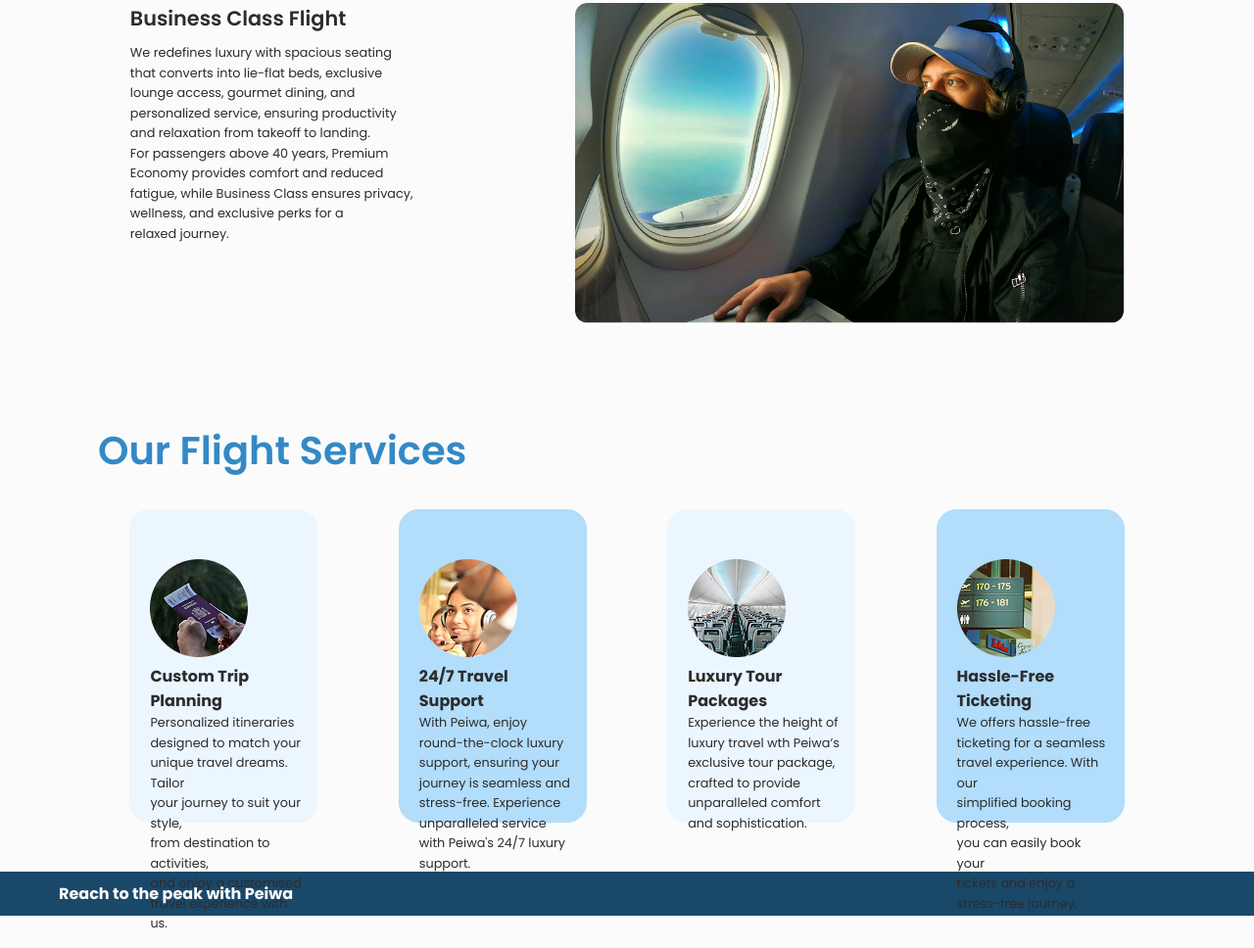
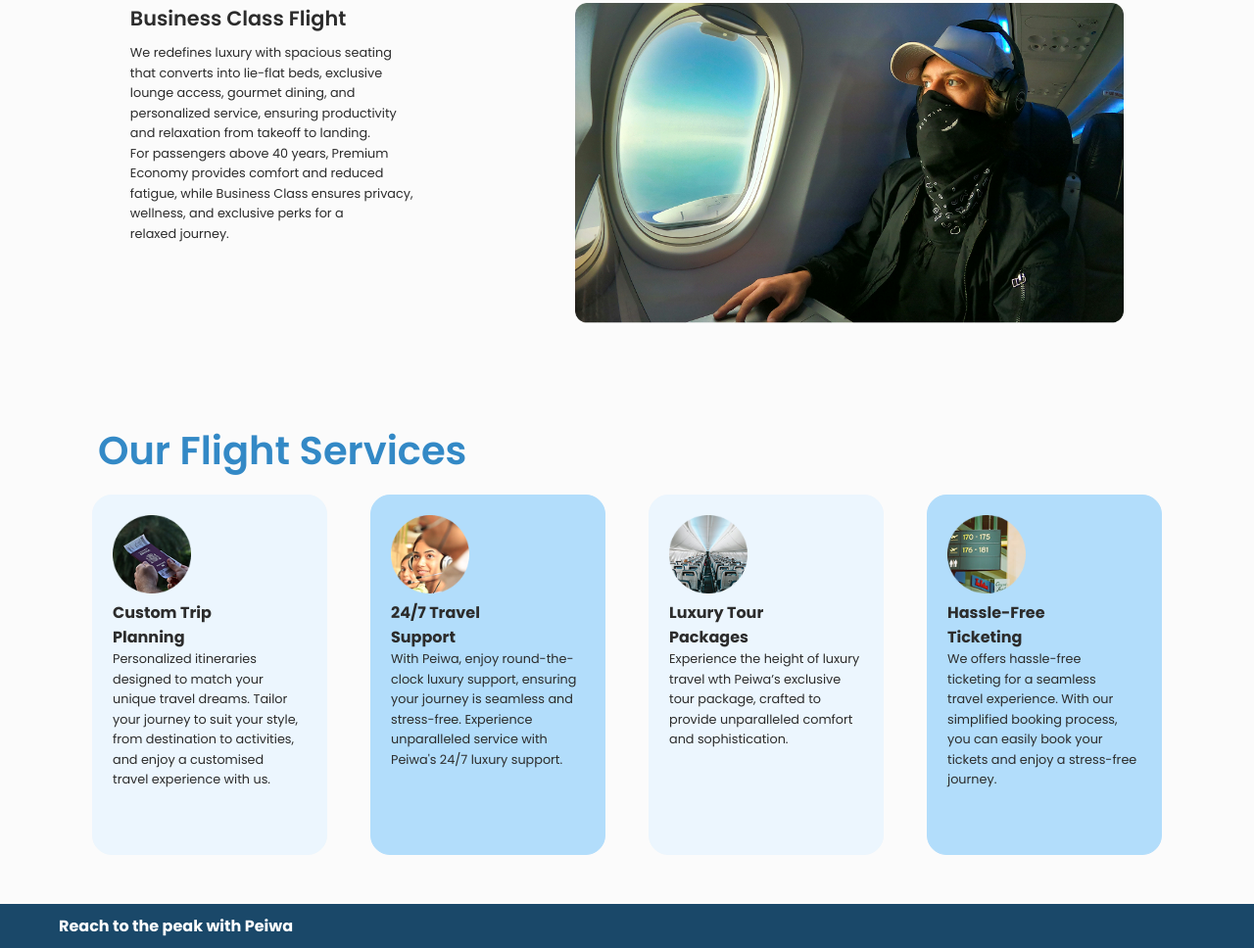
Before and after one commit to fave402/BST, a plain HTML site: page services.html in a window 1280 px wide. Shown: the part 1957-2925 px from the top of the page at 98% size. Drawn offline with Linux system fonts and the light colour scheme.

Commit message:
card adjustment

```diff
--- a/services.css
+++ b/services.css
@@ -232,6 +232,7 @@ nav a{
 #section-2{
     padding: 50px;
     flex-wrap: wrap;
+    margin-top: 0px;
 }
 #section-2-h3{
     font-weight: 600;
@@ -240,7 +241,7 @@ nav a{
     color: var(--color-3);
 }
 #father-6{
-    margin-top: 30px;
+    margin-top: 15px;
     display: flex;
     justify-content: space-evenly;
     flex-wrap: wrap;
@@ -249,9 +250,9 @@ nav a{
 /*card 1 and 3*/
 #card-1, #card-3{
     background-color: var(--card-1-3);
-    width: 12rem;
-    height: 20rem;
-    padding: 50px 15px 15px 20px;
+    width: 15rem;
+    height: 23rem;
+    padding: 20px 15px 15px 20px;
     border: solid 1px var(--card-1-3);
     border-radius: 20px;
 }
@@ -261,12 +262,16 @@ nav a{
     line-height: 1.6;
 }
 
+#card-1-img, #card-2-img, #card-3-img, #card-4-img{
+    width: 5rem;
+}
+
 /*card 2 and 4*/
 #card-2, #card-4{
     background-color: var(--card-2-4);
-    width: 12rem;
-    height: 20rem;
-    padding: 50px 15px 15px 20px;
+    width: 15rem;
+    height: 23rem;
+    padding: 20px 15px 15px 20px;
     border: solid 1px var(--card-2-4);
     border-radius: 20px;
 }
--- a/services.html
+++ b/services.html
@@ -133,7 +133,7 @@
             </div>
 
             <div id="card-2">
-                <img src="services-imgs/Ellipse 3.png" alt="24/7 Travel Support">
+                <img src="services-imgs/Ellipse 3.png" id="card-2-img" alt="24/7 Travel Support">
                 <div id="travel-support">
                     <h4 id="card-2-h4">
                         24/7 Travel<br>Support
@@ -145,7 +145,7 @@
             </div>
 
             <div id="card-3">
-                <img src="services-imgs/Ellipse 4.png" alt="Luxury Tour Packages">
+                <img src="services-imgs/Ellipse 4.png" id="card-3-img" alt="Luxury Tour Packages">
                 <div id="luxury-tour">
                     <h4 id="card-3-h4">
                         Luxury Tour<br>Packages
@@ -157,7 +157,7 @@
             </div>
 
             <div id="card-4">
-                <img src="services-imgs/Ellipse 5.png" alt="Hassle-Free Ticketing">
+                <img src="services-imgs/Ellipse 5.png" id="card-4-img" alt="Hassle-Free Ticketing">
                 <div id="hassle-free-ticketing">
                     <h4 id="card-4-h4">
                         Hassle-Free<br>Ticketing
```
Also changed, not shown: destination.html (+2 -2 lines).
